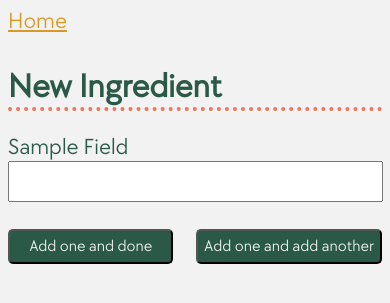
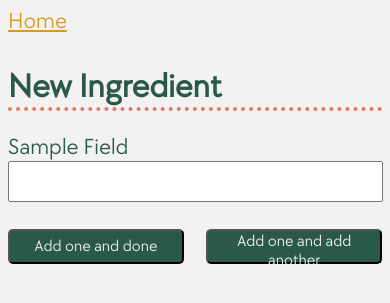
Before and after one commit to akarpodinis/shopping, a FastAPI app: template app/resources/templates/ingredients/new.html in a window 390 px wide. Shown: the top 303 px of the page. Run offline with FastAPI, Linux system fonts and the light colour scheme; the template is opened without the code that fills it: most values are stand-ins (such as "Sample title", 1, 10 or a date in 2020); parts of the project's set-up code (start-up, migrations or seed data) failed here and were passed over.

Commit message:
Use a button element for multiple submits on a form

```diff
--- a/app/resources/styles/index.css
+++ b/app/resources/styles/index.css
@@ -114,7 +114,7 @@ input[type=number] {
     text-transform: capitalize;
 }
 
-input[type=submit] {
+input[type=submit], button[type=submit] {
     background-color:#2a5948;
     border-radius:5px;
     display:inline-block;
@@ -133,7 +133,7 @@ input[type=submit] {
     html {
         font-size: 15pt;
     }
-    input {
+    input, button {
         margin: 3px;
     }
 }
@@ -143,7 +143,7 @@ input[type=submit] {
         font-size: 17pt;
     }
 
-    input {
+    input, button {
         height: 35px;
         font-size: 12pt;
         width: 98%;
--- a/app/resources/templates/ingredients/new.html
+++ b/app/resources/templates/ingredients/new.html
@@ -18,7 +18,10 @@
             {% endif %}
             <br />
             {% endfor %}
-            <div class="multiple-submit-buttons"><input type="submit" name="submit_button" value="Add one and done" /><input type="submit" name="submit_button" value="Add one and add another"></div>
+            <div class="multiple-submit-buttons">
+                <button type="submit" name="submit_button" value="done">Add one and done</button>
+                <button type="submit" name="submit_button" value="more">Add one and add another</button>
+            </div>
     </form>
 </body>
 </html>
--- a/app/routers/ingredients.py
+++ b/app/routers/ingredients.py
@@ -66,7 +66,7 @@ def get_one(id: str) -> Response:
 
 
 @router.post('')
-def new_ingredient(submit_button: str,
+def new_ingredient(submit_button: Annotated[str, Form()],
                    name: Annotated[str, Form()],
                    aisle: Annotated[str, Form()],
                    stocked: Annotated[bool, Form()] = False) -> Response:
```
